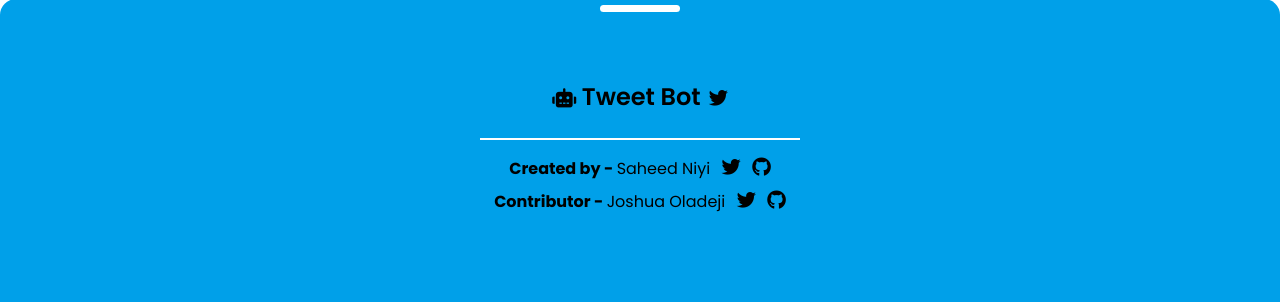
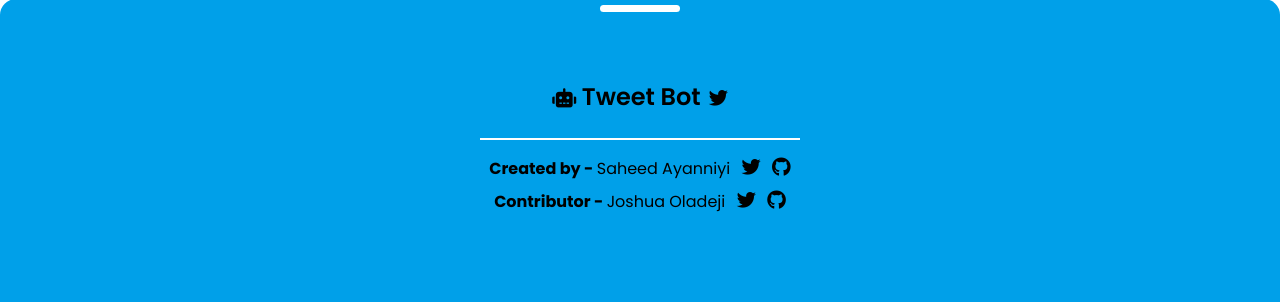
Before and after one commit to saheedniyi02/wordcloud-bot, a Flask app: page /1/1 in a window 1280 px wide. Shown: the part 773-1075 px from the top of the page. Run offline with Flask 2, Linux system fonts and the light colour scheme; parts of the project's set-up code (start-up, migrations or seed data) failed here and were passed over.

Commit message:
Update image.html

```diff
--- a/templates/image.html
+++ b/templates/image.html
@@ -51,7 +51,7 @@
     </div>
     <div class="divider"></div>
     <p>
-      Created by - <span class="name">Saheed Niyi</span>
+      Created by - <span class="name">Saheed Ayanniyi</span>
       <a href="https://twitter.com/saheedniyi_02?t=co72QJkB1yUKJjEtZav7CQ&s=08" target="_blank">
         <i class="fa-brands fa-twitter"></i>
       </a>
```
